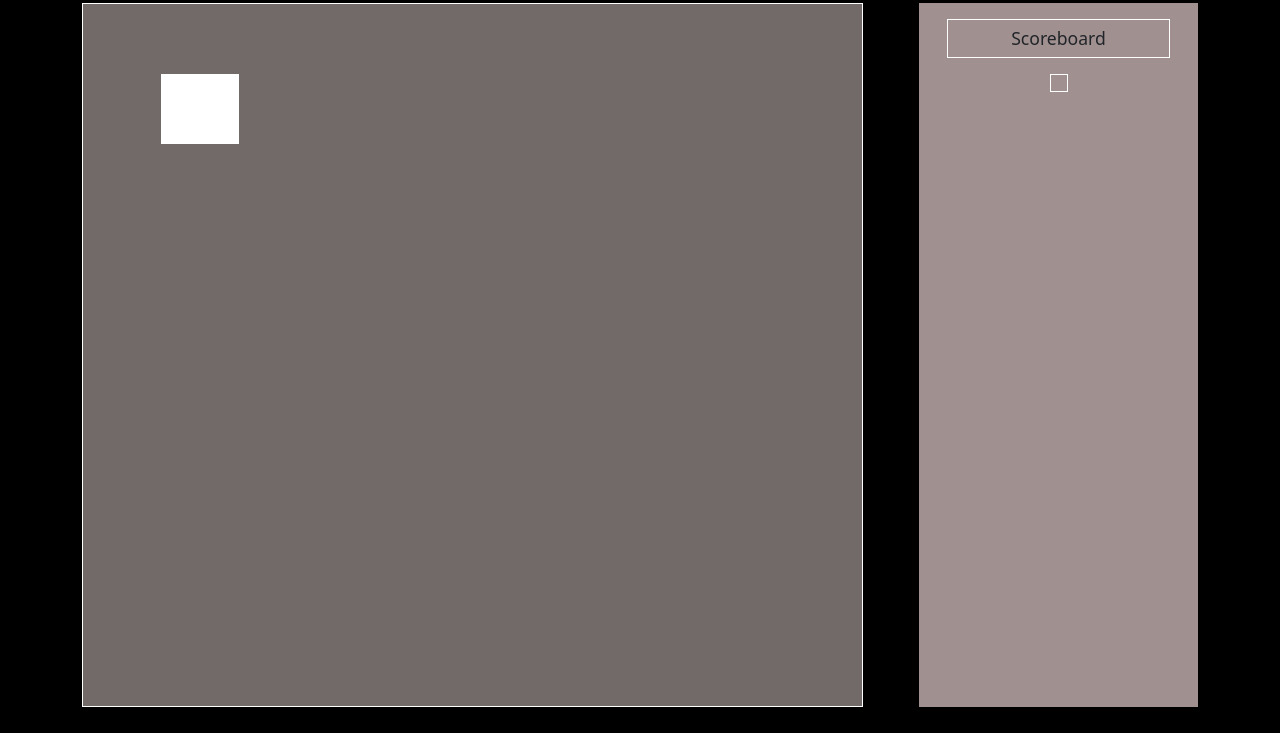
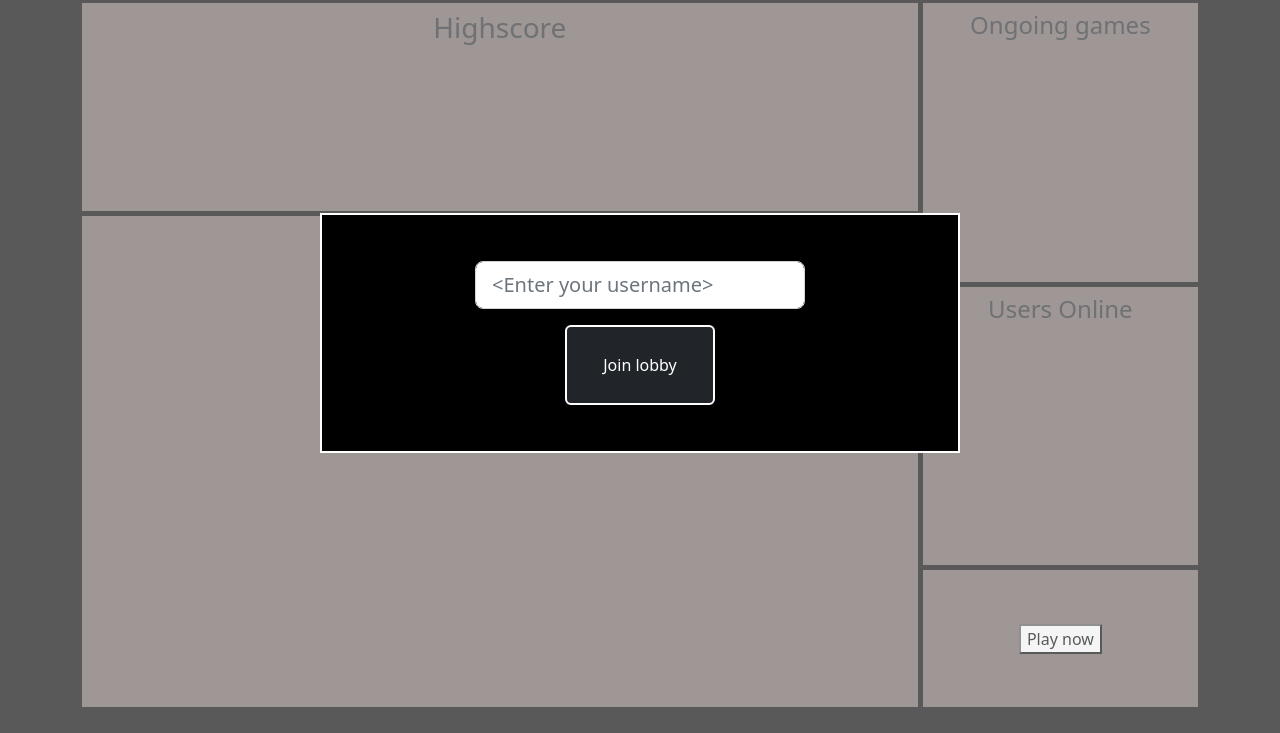
Before and after one commit to arden-rh/kill-the-hoff, a website built with Vite: page frontend/index.html in a window 1280 px wide. Shown: the part 67-800 px from the top of the page. Built offline with nearby package versions, Linux system fonts and the light colour scheme; no server answers.

```diff
--- a/frontend/index.html
+++ b/frontend/index.html
@@ -19,7 +19,7 @@
 			<h1>KILL THE HOFF</h1>
 		</header>
 
-		<div id="welcome-view-wrapper" class="hide">
+		<div id="welcome-view-wrapper" class="">
 			<div id="welcome-view">
 
 				<div id="login">
@@ -36,7 +36,7 @@
 			</div>
 		</div>
 
-		<div id="lobby-view" class="container hide">
+		<div id="lobby-view" class="container">
 
 			<div id="highscore">
 				<h3>Highscore</h3>
@@ -64,7 +64,7 @@
 			</div>
 		</div>
 
-		<div id="game-view" class="container">
+		<div id="game-view" class="container hide">
 
 			<div id="board">
 				<div id="testing"></div>
```
